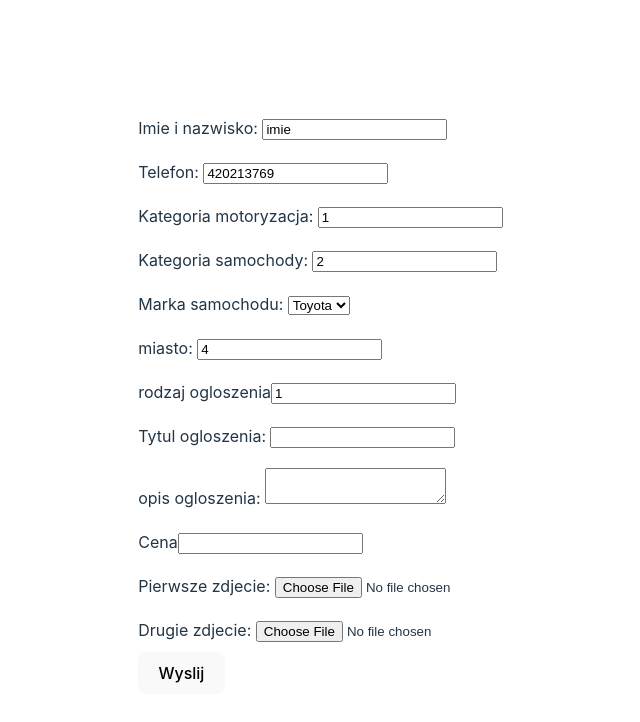
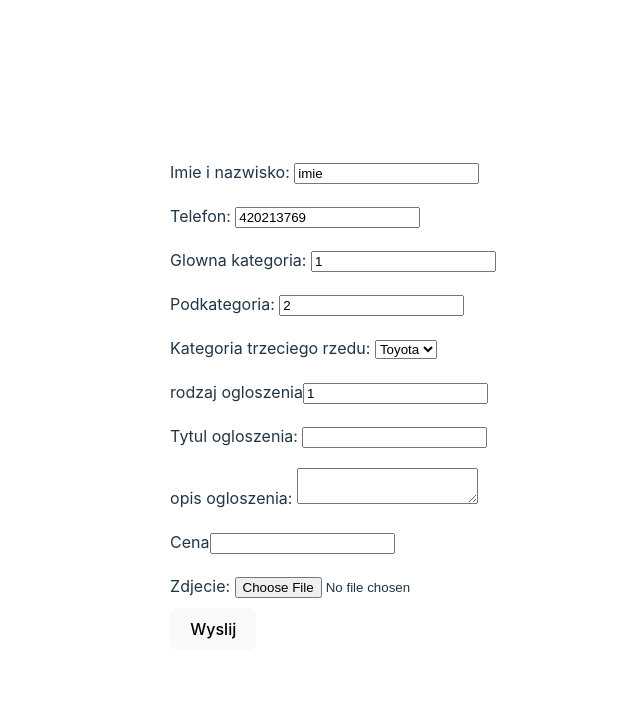
Before and after one commit to Bileq/oglaszamy24, a React (Vite) app: page / in a window 1280 px wide. Shown: the top 722 px of the page, without its empty margins (307-947 px from the left). Built offline with nearby package versions, Linux system fonts and the light colour scheme.

Commit message:
Add axios

```diff
--- a/package.json
+++ b/package.json
@@ -10,6 +10,7 @@
     "preview": "vite preview"
   },
   "dependencies": {
+    "axios": "^1.4.0",
     "react": "^18.2.0",
     "react-dom": "^18.2.0"
   },
--- a/src/App.jsx
+++ b/src/App.jsx
@@ -1,8 +1,18 @@
 // import { useState } from 'react'
+import { useEffect } from 'react';
 import './App.css'
+import axios from 'axios';
 
 function App() {
   //const [count, setCount] = useState(0)
+
+
+  useEffect(() => {
+    axios.get('')
+    .then(res => {
+      console.log(res.data)
+    })
+  }, [])
 
   const handleSubmit = (e) => {
     e.preventDefault();
@@ -26,15 +36,15 @@ function App() {
       {/* Basic Informations */}
 
         <div>
-          <label>Kategoria motoryzacja: </label>
+          <label>Glowna kategoria: </label>
           <input id="cat1_id" type="number" defaultValue={1}/>
         </div>
         <div>
-          <label>Kategoria samochody: </label>
+          <label>Podkategoria: </label>
           <input id="cat2_id" type="number" defaultValue={2}/>
         </div>
         <div>
-          <label>Marka samochodu: </label>
+          <label>Kategoria trzeciego rzedu: </label>
           <select id="cat3_id">
             <option value={0}>Toyota</option>
             <option value={1}></option>
@@ -43,10 +53,6 @@ function App() {
             <option value={4}></option>
             <option value={5}></option>
           </select>
-        </div>
-        <div>
-          <label>miasto: </label>
-          <input id="city_id" type="number" defaultValue={4}/>
         </div>
         <div>
           <label>rodzaj ogloszenia</label>
@@ -66,11 +72,7 @@ function App() {
         </div>
 
         <div>
-          <label>Pierwsze zdjecie: </label>
-          <input type='file'></input>
-        </div>
-        <div>
-          <label>Drugie zdjecie: </label>
+          <label>Zdjecie: </label>
           <input type='file'></input>
         </div>
 
```
Also changed, not shown: 2 other files (tests, documents, lock files or other folders).
